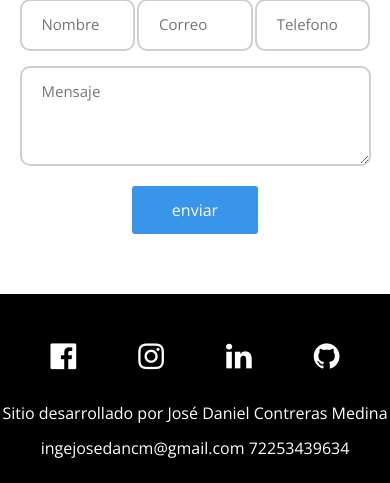
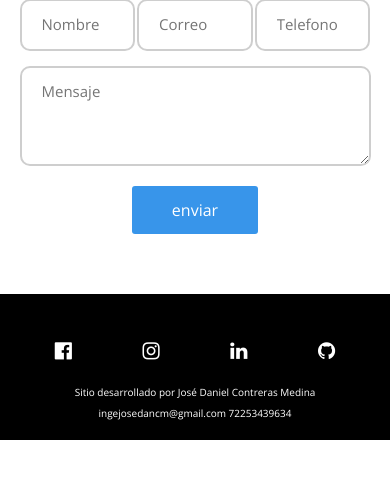
Before and after one commit to joseDanCM1995A/portafolio, a PHP site: page / in a window 390 px wide. Shown: the part 2549-3032 px from the top of the page. After the commit the page ends 2989 px from the top, so only its background shows below. Run offline with PHP 8.4, Linux system fonts and the light colour scheme.

Commit message:
responsivev2.2

```diff
--- a/css/estilos.css
+++ b/css/estilos.css
@@ -402,4 +402,13 @@ footer .redessociales .githubb:hover {
     .main .trabajos .contenedor-trabajos .trabajo .descripcion .categoria {
         font-size: 10px;
     }
+    footer .redessociales p {
+        font-size: 10px;
+    }
+    footer .redessociales a {
+        font-size: 20px;
+    }
+    .contenedor {
+        margin-top: 0;
+    }
 }
```
